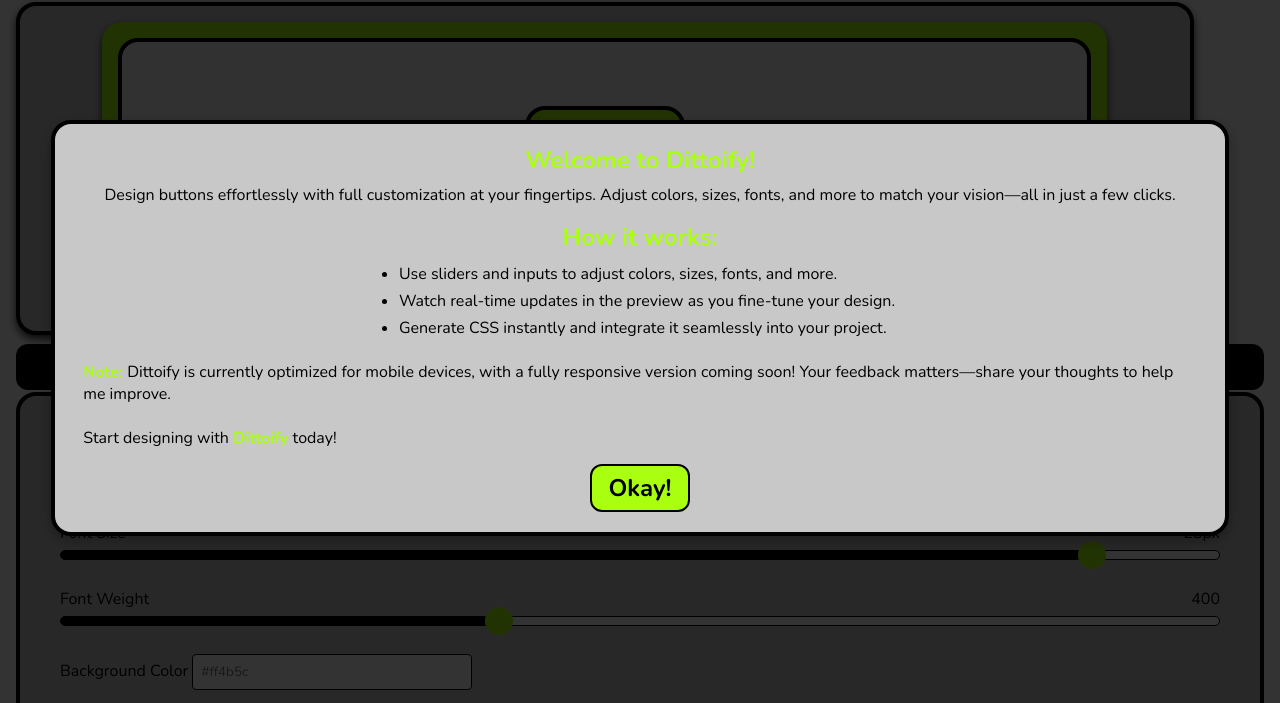
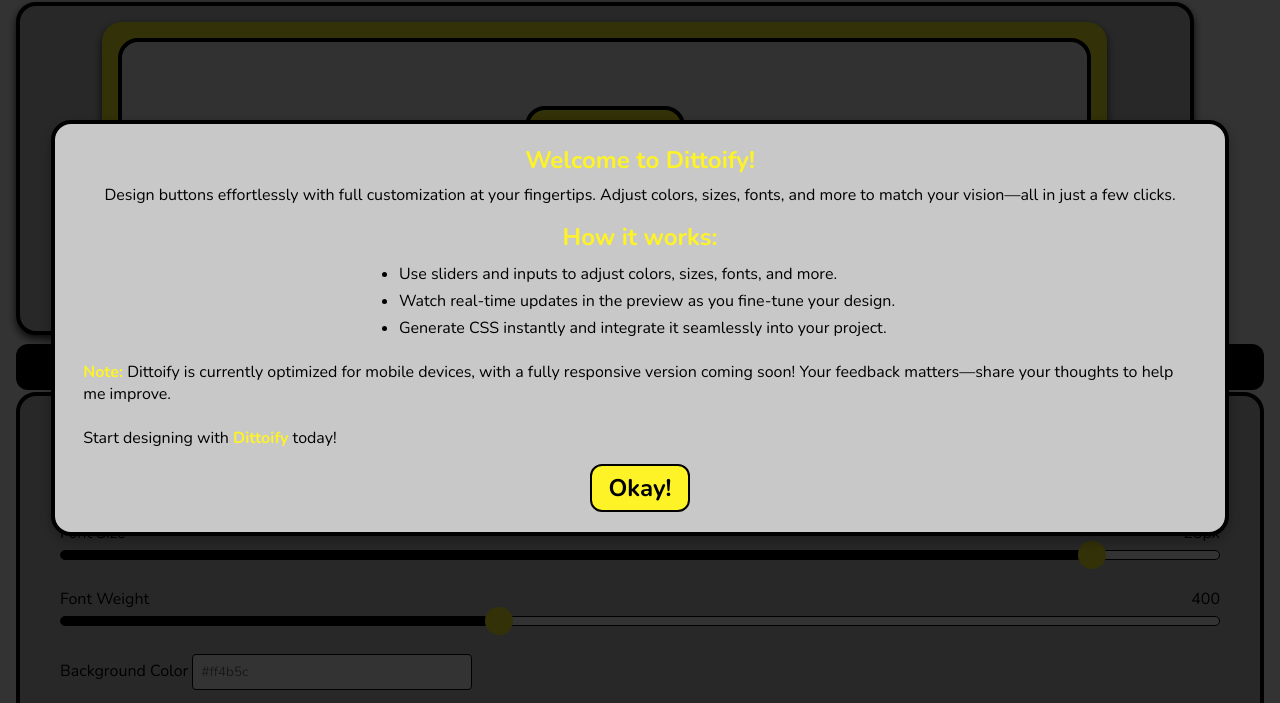
Before and after one commit to srikanth9x/bytecanvas, a plain HTML site: page index.html in a window 1280 px wide. Shown: the part 72-775 px from the top of the page. Drawn offline with nearby package versions, Linux system fonts and the light colour scheme; a web font is replaced by a local one.

Commit message:
Update style.css

```diff
--- a/style.css
+++ b/style.css
@@ -1,7 +1,7 @@
 /*General Styles*/
 
 :root {
-  --accent: #af1;
+  --accent: #fef326;
 }
 
 * {
```
